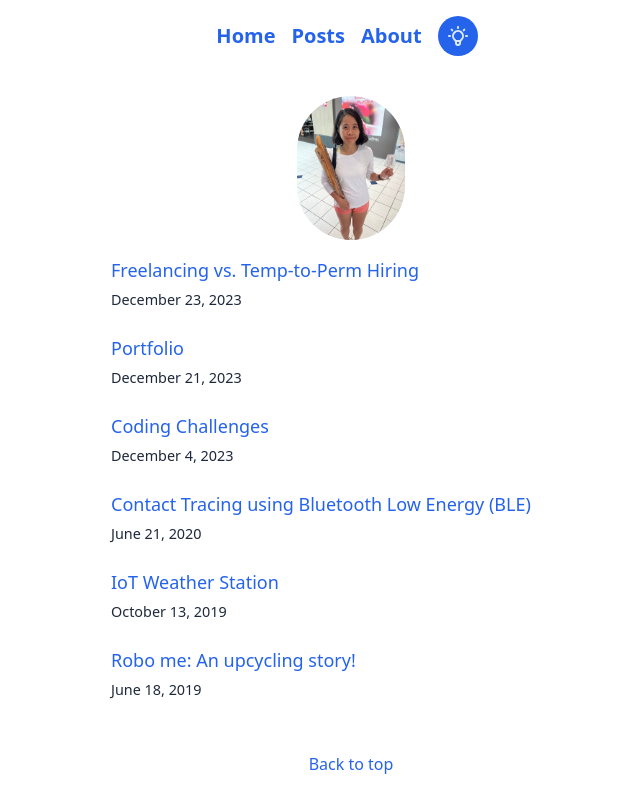
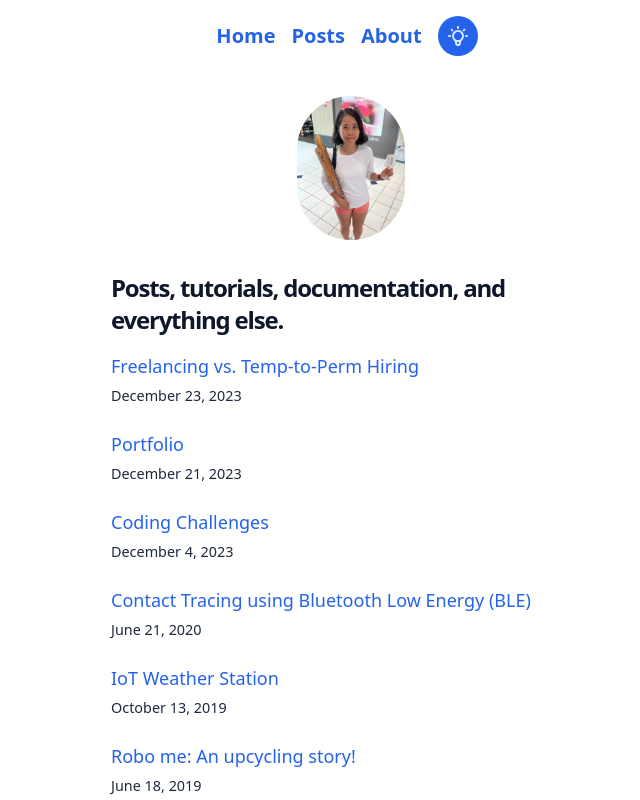
Before and after one commit to MaiLinhGroup/maispace-v2, a Next.js app: page /posts in a window 1280 px wide. Shown: the top 800 px of the page, without its empty margins (289-929 px from the left). Built offline with nearby package versions, Linux system fonts and the light colour scheme.

Commit message:
Add header to Posts page

```diff
--- a/pages/posts/index.tsx
+++ b/pages/posts/index.tsx
@@ -11,6 +11,9 @@ export default function PostList({
 }) {
   return (
     <Layout>
+      <h1 className="text-2xl font-extrabold tracking-tighter my-4 text-slate-900 dark:text-slate-50">
+        Posts, tutorials, documentation, and everything else.
+      </h1>
       <section className="text-lg padding-top">
         <ul className="list-none">
           {allPostsData.map(({ id, date, title }) => (
```
